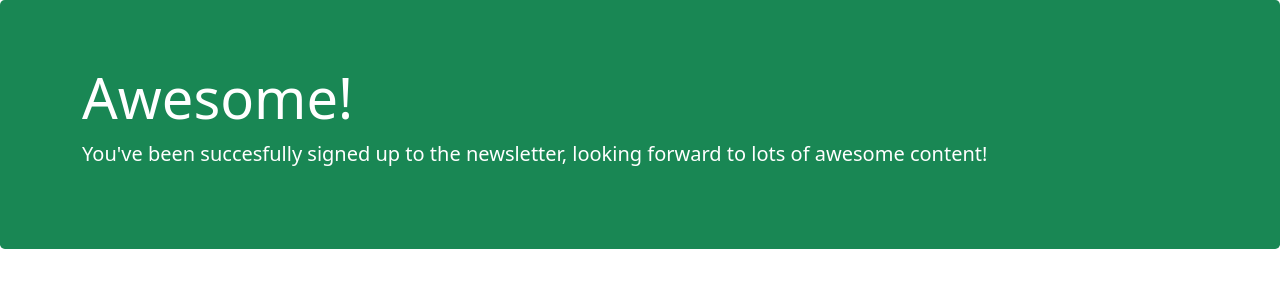
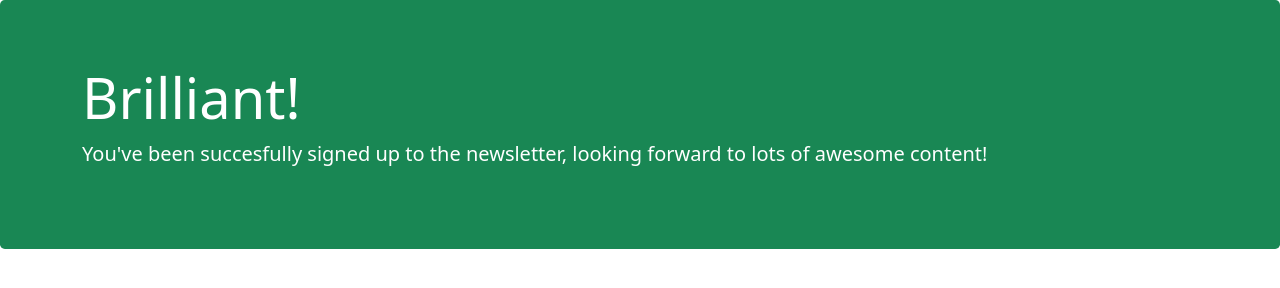
Before and after one commit to IshanKashyap03/Newsletter, a website: page success.html in a window 1280 px wide. Drawn offline with nearby package versions, Linux system fonts and the light colour scheme.

Commit message:
success page

```diff
--- a/success.html
+++ b/success.html
@@ -24,7 +24,7 @@
   <body>
     <div class="jumbotron jumbotron-fluid">
       <div class="container">
-        <h1 class="display-4"><b>Awesome!</b></h1>
+        <h1 class="display-4"><b>Brilliant!</b></h1>
         <p class="lead">
           You've been succesfully signed up to the newsletter, looking forward
           to lots of awesome content!
```
